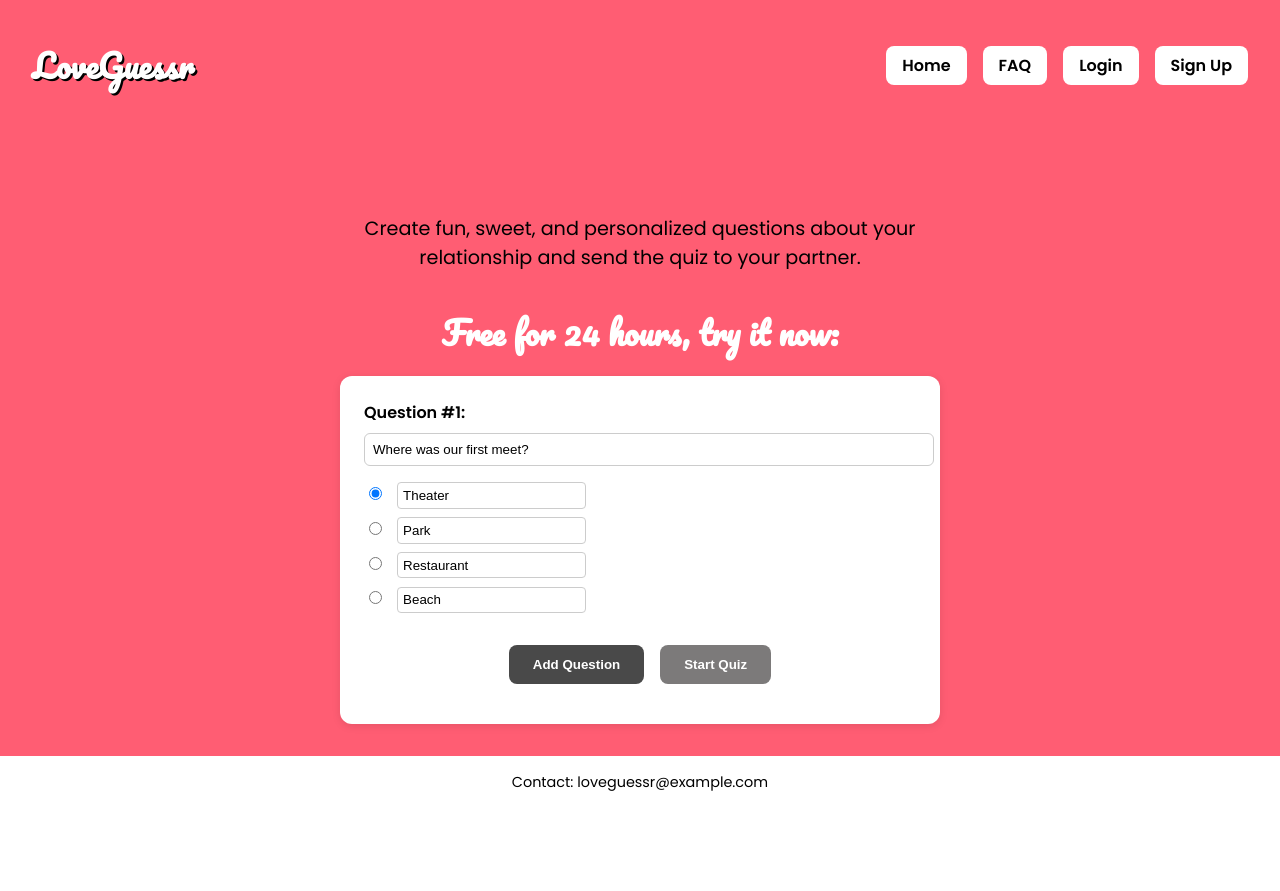
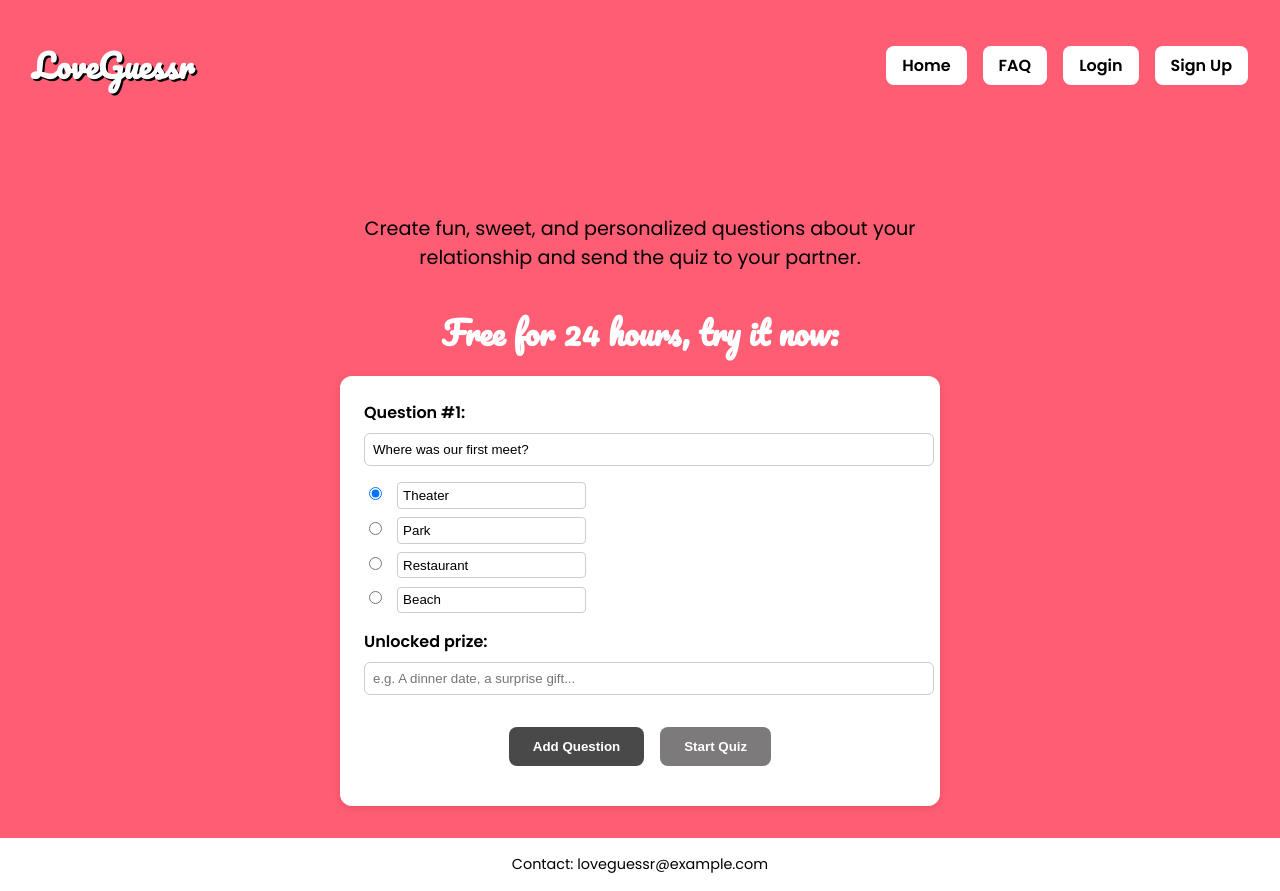
Before and after one commit to ayrtonaoki/loveguessr-frontend, a React (Create React App) app: page / in a window 1280 px wide. Before the commit the page ends 809 px from the top, so only its background shows below. Built offline with nearby package versions, Linux system fonts and the light colour scheme.

Commit message:
Adds prize field for questions

```diff
--- a/src/pages/Home.jsx
+++ b/src/pages/Home.jsx
@@ -9,7 +9,8 @@ function Home() {
       id: 1,
       question: 'Where was our first meet?',
       options: ['Theater', 'Park', 'Restaurant', 'Beach'],
-      selectedOption: 'Theater'
+      selectedOption: 'Theater',
+      prize: ''
     }
   ]);
 
@@ -18,7 +19,8 @@ function Home() {
       id: Date.now(),
       question: '',
       options: ['', '', '', ''],
-      selectedOption: ''
+      selectedOption: '',
+      prize: ''
     };
     setQuestions([...questions, newQuestion]);
   };
@@ -48,12 +50,17 @@ function Home() {
     ));
   };
 
+  const handlePrizeChange = (id, value) => {
+    setQuestions(questions.map(q =>
+      q.id === id ? { ...q, prize: value } : q
+    ));
+  };
+
   const handleSubmit = (e) => {
     e.preventDefault();
     console.log("Quiz submitted:", questions);
     // Trigger further logic here
   };
-
 
   return (
     <div style={{
@@ -142,6 +149,27 @@ function Home() {
                     </label>
                   ))}
                 </div>
+
+                {/* Prize field per question */}
+                <div style={{ marginTop: '1rem' }}>
+                  <label style={{ fontWeight: 'bold', display: 'block', marginBottom: '0.5rem' }}>
+                    Unlocked prize:
+                    <input
+                      type="text"
+                      value={q.prize}
+                      onChange={(e) => handlePrizeChange(q.id, e.target.value)}
+                      placeholder="e.g. A dinner date, a surprise gift..."
+                      style={{
+                        display: 'block',
+                        width: '100%',
+                        marginTop: '0.5rem',
+                        padding: '0.5rem',
+                        borderRadius: '6px',
+                        border: '1px solid #ccc'
+                      }}
+                    />
+                  </label>
+                </div>
               </div>
             ))}
 
@@ -184,4 +212,5 @@ function Home() {
     </div>
   );
 }
+
 export default Home;
```
